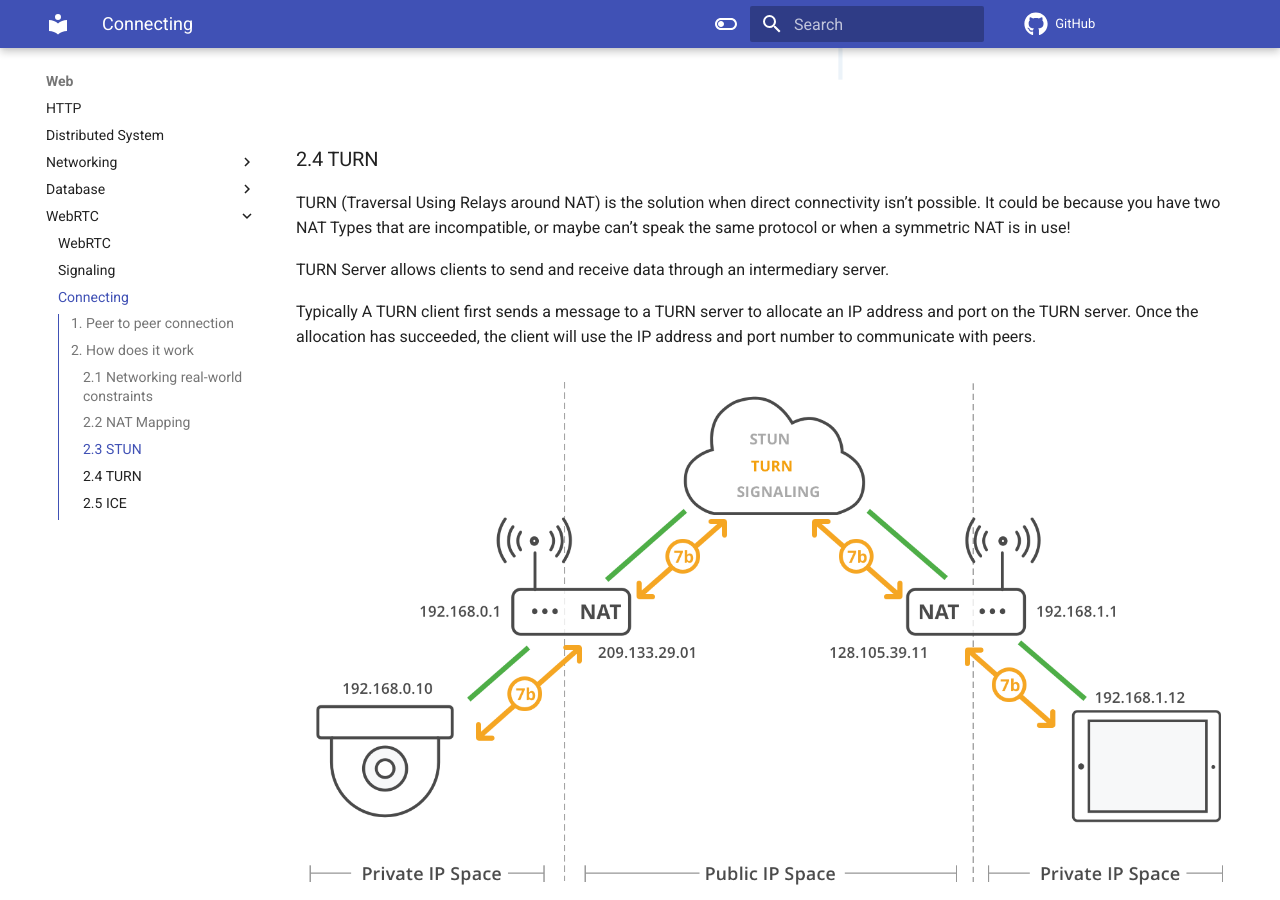
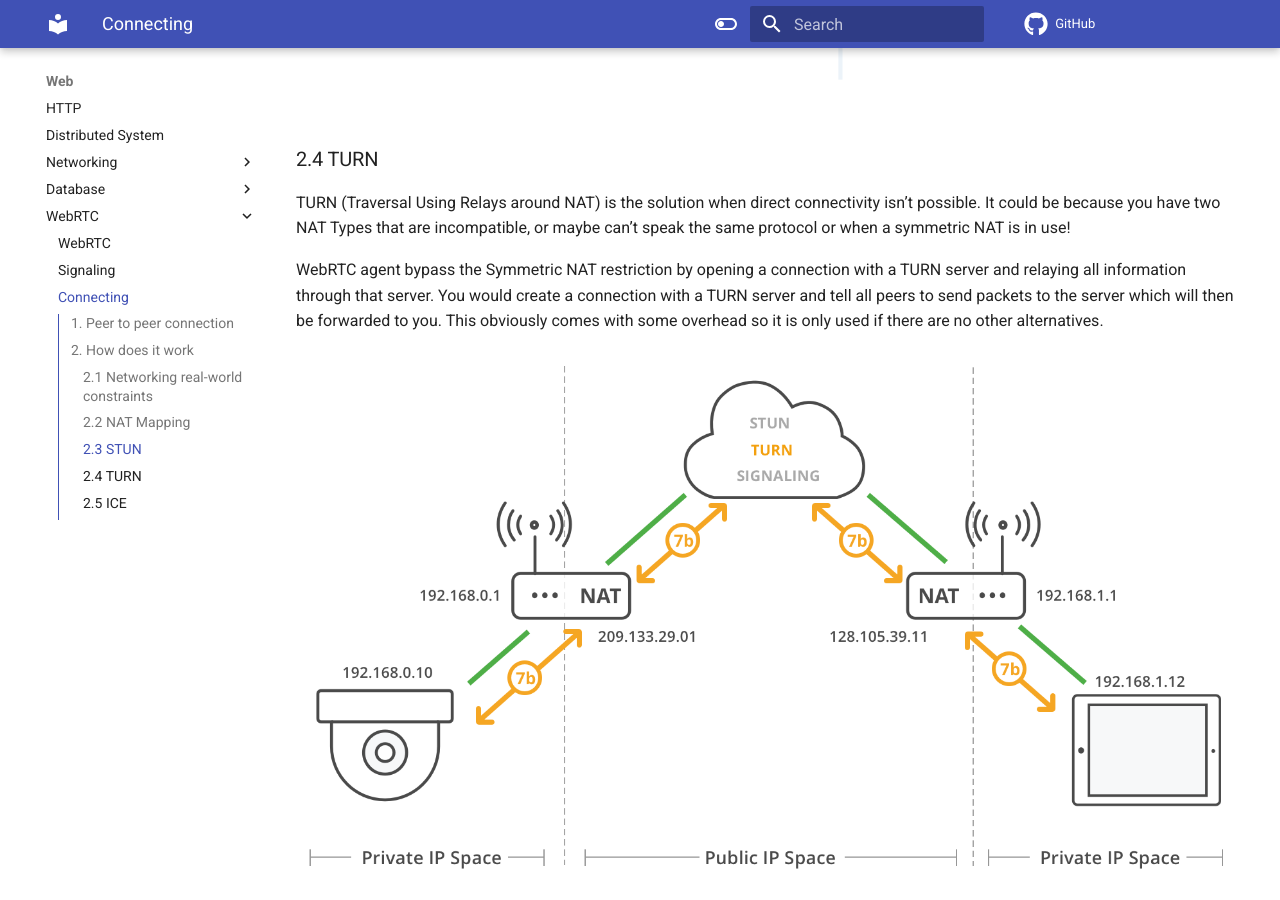
Before and after one commit to dinhhuy258/notes, an MkDocs documentation site: the page built from docs/web/webrtc/connecting.md, in a window 1280 px wide and 900 px high, scrolled down 2835 px. Built offline with MkDocs 1.6.1 and Material for MkDocs 9.7.7, drawn with Linux system fonts in a browser that asks for light colours; comment, search, counter and statistics services are not loaded.

Commit message:
Update docs

```diff
--- a/docs/web/webrtc/connecting.md
+++ b/docs/web/webrtc/connecting.md
@@ -36,9 +36,7 @@ STUN relies on a simple observation: when you talk to a server on the internet f
 
 TURN (Traversal Using Relays around NAT) is the solution when direct connectivity isn’t possible. It could be because you have two NAT Types that are incompatible, or maybe can’t speak the same protocol or when a symmetric NAT is in use!
 
-TURN Server allows clients to send and receive data through an intermediary server.
-
-Typically A TURN client first sends a message to a TURN server to allocate an IP address and port on the TURN server. Once the allocation has succeeded, the client will use the IP address and port number to communicate with peers.
+WebRTC agent bypass the Symmetric NAT restriction by opening a connection with a TURN server and relaying all information through that server. You would create a connection with a TURN server and tell all peers to send packets to the server which will then be forwarded to you. This obviously comes with some overhead so it is only used if there are no other alternatives.
 
 ![](../../assets/images/webrtc/turn.png)
 
```
